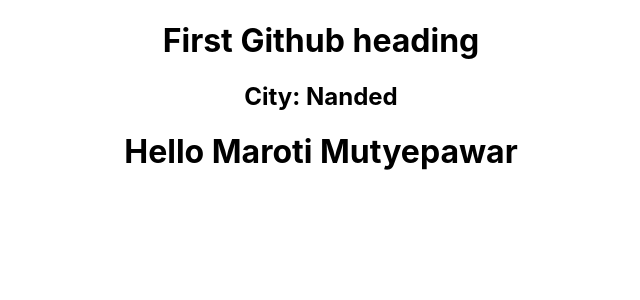
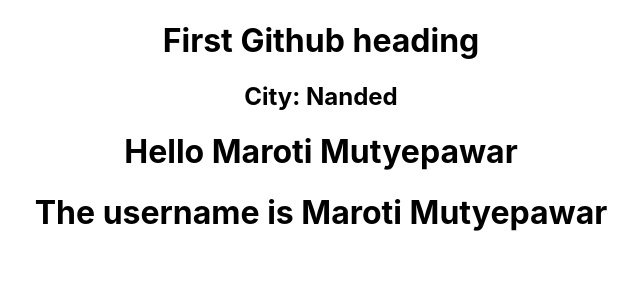
Before and after one commit to marotihub/gitpractice, a React (Create React App) app in the folder axiosandfetch/: page / in a window 1280 px wide. Shown: the top 300 px of the page, without its empty margins (319-959 px from the left). Built offline with nearby package versions, Linux system fonts and the light colour scheme.

Commit message:
used useContext hook in comp D

```diff
--- a/axiosandfetch/src/context in react/CompC.js
+++ b/axiosandfetch/src/context in react/CompC.js
@@ -1,15 +1,19 @@
 import React from 'react'
 import { UserConsumer } from './UserContext'
+import CompD from './CompD'
 
 function CompC() {
   return (
-    <UserConsumer>
+      <>    <UserConsumer>
         {
             value=>{
                 return <h1>Hello {value}</h1>
             }
         }
     </UserConsumer>
+    <CompD/>
+    </>
+
     )
 }
 
--- /dev/null
+++ b/axiosandfetch/src/context in react/CompD.js
@@ -0,0 +1,12 @@
+import React,{useContext} from 'react'
+import { context } from './UserContext';
+function CompD() {
+ const userName= useContext(context);
+    return (
+    <div>
+        <h1>The username is {userName}</h1>
+    </div>
+  )
+}
+
+export default CompD
--- a/axiosandfetch/src/context in react/UserContext.js
+++ b/axiosandfetch/src/context in react/UserContext.js
@@ -1,6 +1,6 @@
 import React, { createContext, createElement } from 'react'
 
-const context= createContext();
+ export const context= createContext();
 const context1= createContext()
 const UserProvider= context.Provider;
 const UserConsumer= context.Consumer;
```
